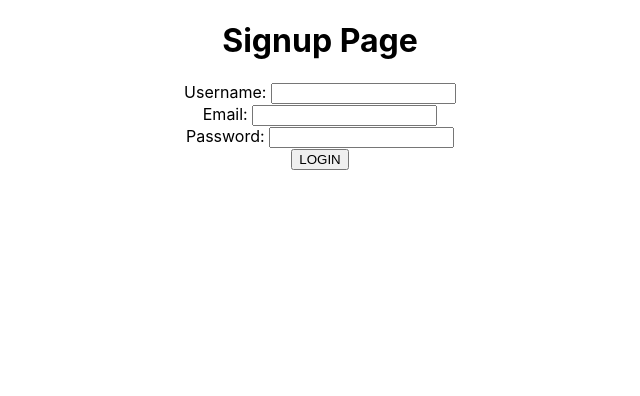
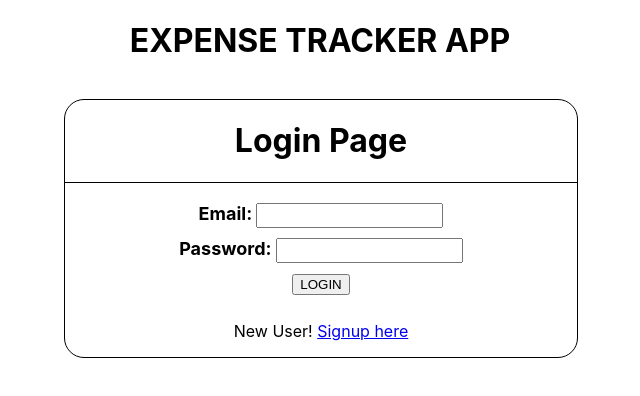
Before and after one commit to NagendraVarma1/expense-tracker-frontend-app, a React (Create React App) app: page /login in a window 1280 px wide. Shown: the top 396 px of the page, without its empty margins (320-960 px from the left). Built offline with nearby package versions, Linux system fonts and the light colour scheme.

Commit message:
task 3 done

```diff
--- a/package.json
+++ b/package.json
@@ -10,6 +10,7 @@
     "axios": "^1.9.0",
     "react": "^19.1.0",
     "react-dom": "^19.1.0",
+    "react-router-dom": "^7.6.1",
     "react-scripts": "5.0.1",
     "web-vitals": "^2.1.4"
   },
--- a/src/App.js
+++ b/src/App.js
@@ -1,12 +1,21 @@
-import './App.css';
-import Signup from './Components/Signup/Signup';
+import { createBrowserRouter, RouterProvider } from "react-router-dom";
+import "./App.css";
+import Signup from "./Components/Signup/Signup";
+import RootLayout from "./Components/RootLayout/RootLayout";
+import Login from "./Components/Login/Login";
 
 function App() {
-  return (
-    <div className="App">
-      <Signup />
-    </div>
-  );
+  const router = createBrowserRouter([
+    {
+      path: "/",
+      element: <RootLayout />,
+      children: [
+        {path: "/", element: <Signup />},
+        { path: "/login", element: <Login /> },
+      ],
+    },
+  ]);
+  return <RouterProvider router={router} />;
 }
 
 export default App;
--- /dev/null
+++ b/src/Components/Login/Login.js
@@ -0,0 +1,41 @@
+import { useRef } from "react";
+import classes from './Login.module.css'
+
+const Login = () => {
+  const emailInputRef = useRef();
+  const passwordInputRef = useRef();
+
+  const formSubmitHandler = (event) => {
+    event.preventDefault();
+    const email = emailInputRef.current.value;
+    const password = passwordInputRef.current.value;
+
+    const userLoginDetails = {
+      email,
+      password,
+    };
+
+    console.log(userLoginDetails);
+  };
+  return (
+    <div className={classes.mainDiv}>
+      <h1>Login Page</h1>
+      <form className={classes.form} onSubmit={formSubmitHandler}>
+        <div className={classes.inputDiv}>
+          <label>Email: </label>
+          <input type="email" ref={emailInputRef} required />
+        </div>
+        <div className={classes.inputDiv}>
+          <label>Password: </label>
+          <input type="password" ref={passwordInputRef} required />
+        </div>
+        <button type="submit">LOGIN</button>
+      </form>
+      <p>
+        New User! <a href="/">Signup here</a>
+      </p>
+    </div>
+  );
+};
+
+export default Login;
--- /dev/null
+++ b/src/Components/Login/Login.module.css
@@ -0,0 +1,26 @@
+.mainDiv{
+    text-align: center;
+    border: 1px solid black;
+    width: 40%;
+    margin-left: 30%;
+    border-radius: 20px;
+    margin-top: 3%;
+}
+
+.form{
+    border-top:  1px solid black;
+    padding: 10px
+}
+
+.inputDiv{
+    margin: 10px
+}
+
+.inputDiv label{
+    font-size: large;
+    font-weight: bold;
+}
+
+.inputDiv input {
+    padding: 3px
+}
--- /dev/null
+++ b/src/Components/RootLayout/RootLayout.js
@@ -0,0 +1,13 @@
+import { Outlet } from "react-router-dom";
+import { Fragment } from "react/jsx-runtime";
+
+const RootLayout = () => {
+  return (
+    <Fragment>
+        <h1 style={{textAlign: 'center'}}>EXPENSE TRACKER APP</h1>
+      <Outlet />
+    </Fragment>
+  );
+};
+
+export default RootLayout;
--- a/src/Components/Signup/Signup.js
+++ b/src/Components/Signup/Signup.js
@@ -1,5 +1,6 @@
 import { useRef, useState } from "react"
 import axios from "axios"
+import classes from './Signup.module.css'
 
 const Signup = () => {
 
@@ -40,22 +41,22 @@ const Signup = () => {
     }
 
     return(
-        <div>
+        <div className={classes.mainDiv}>
             <h1>Signup Page</h1>
-            <form onSubmit={formSubmitHandler}>
-                <div>
+            <form className={classes.form} onSubmit={formSubmitHandler}>
+                <div className={classes.inputDiv}>
                     <label>Username: </label>
                     <input type="text" ref={usernameInputRef} required/>
                 </div>
-                <div>
+                <div className={classes.inputDiv}>
                     <label>Email: </label>
                     <input type="email" ref={emailInputRef} required/>
                 </div>
-                <div>
+                <div className={classes.inputDiv}>
                     <label>Password: </label>
                     <input type="password" ref={passwordInputRef} required/>
                 </div>
-                <button type="submit">LOGIN</button>
+                <button type="submit">SIGNUP</button>
             </form>
             {existingUser && <p>Email already Exist! please Login...</p>}
         </div>
--- /dev/null
+++ b/src/Components/Signup/Signup.module.css
@@ -0,0 +1,26 @@
+.mainDiv{
+    text-align: center;
+    border: 1px solid black;
+    width: 40%;
+    margin-left: 30%;
+    border-radius: 20px;
+    margin-top: 3%;
+}
+
+.form{
+    border-top:  1px solid black;
+    padding: 10px
+}
+
+.inputDiv{
+    margin: 10px
+}
+
+.inputDiv label{
+    font-size: large;
+    font-weight: bold;
+}
+
+.inputDiv input {
+    padding: 3px
+}
```
Also changed, not shown: 1 other file (tests, documents, lock files or other folders).
